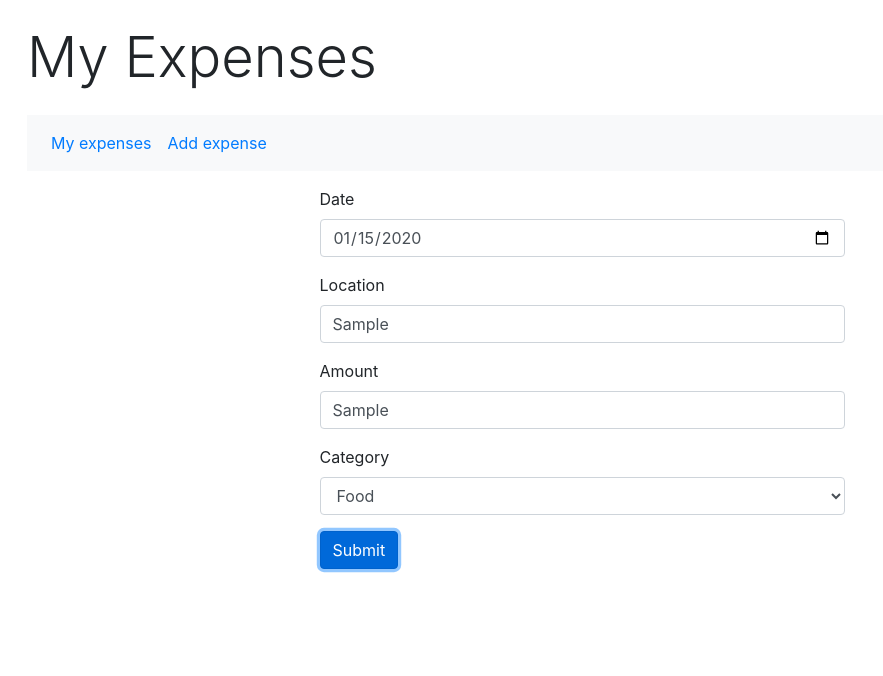
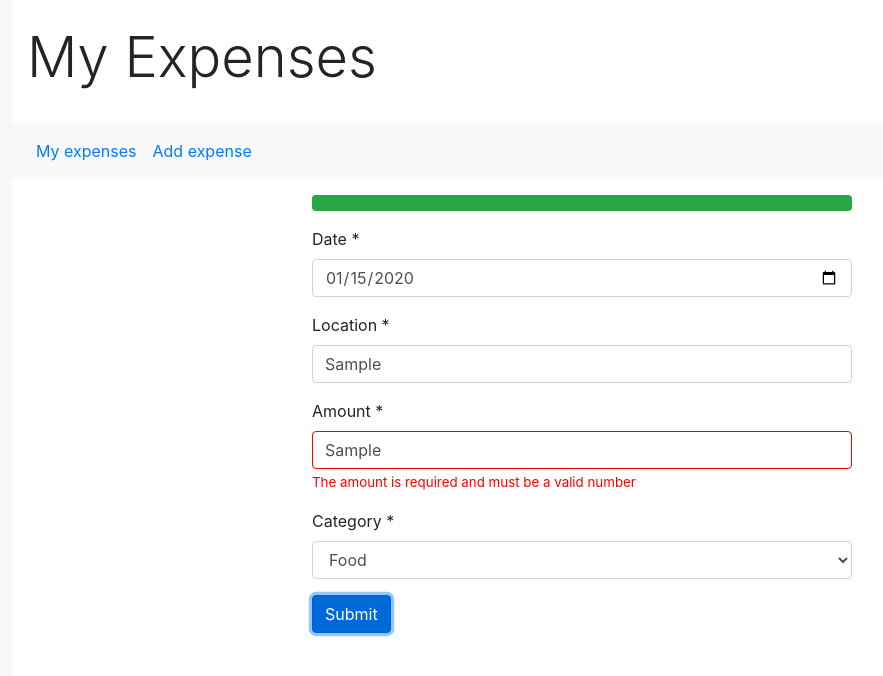
Before and after one commit to stubailey18/expenses-tracker, a React (Create React App) app: page /addexpense in a window 1280 px wide. Both pictures are taken after typing "2020-01-15", "Sample", "Sample" into the empty fields and a click on the button "Submit". Shown: the top 676 px of the page, without its empty margins (58-941 px from the left). Built offline with nearby package versions, Linux system fonts and the light colour scheme.

Commit message:
Added validation and progress bar to ExpensesForm; other minor aesthetic changes

```diff
--- a/public/index.html
+++ b/public/index.html
@@ -24,7 +24,7 @@
       work correctly both with client-side routing and a non-root public URL.
       Learn how to configure a non-root public URL by running `npm run build`.
     -->
-    <title>React App</title>
+    <title>Expenses Tracker</title>
   </head>
   <body>
     <noscript>You need to enable JavaScript to run this app.</noscript>
--- /dev/null
+++ b/src/App.css
@@ -0,0 +1,7 @@
+body {
+    background-color: #f7f7f7;
+}
+div#root > div {
+    min-height: 100vh;
+    background-color: white;
+}
--- a/src/App.js
+++ b/src/App.js
@@ -1,7 +1,8 @@
 import React, { useReducer } from 'react';
+import { Link, Route, Switch } from 'react-router-dom';
 import 'bootstrap/dist/css/bootstrap.min.css';
+import './App.css';
 import Expenses from './Expenses';
-import { BrowserRouter, Link, Route, Switch } from 'react-router-dom';
 import ExpenseForm from './ExpenseForm';
 
 const reducer = (prevState, action) => {
@@ -30,9 +31,8 @@ export default function App() {
 
   return (
     <div className="container">
-      <h1 className="display-4 mt-4 mb-4">My Expenses</h1>
-      <BrowserRouter>
-        <nav className="navbar navbar-expand-sm bg-light mb-3">
+      <h1 className="display-4 pt-4 pb-4">My Expenses</h1>
+      <nav className="row navbar navbar-expand-sm bg-light mb-3">
         <ul className="navbar-nav">
           <li className="nav-item">
             <Link to="/" className="nav-link">My expenses</Link>
@@ -48,7 +48,6 @@ export default function App() {
           <Route path="/addexpense"><ExpenseForm /></Route>
         </AppStateContext.Provider>
       </Switch>
-      </BrowserRouter>
     </div>
   );
 }
--- /dev/null
+++ b/src/ExpenseForm.css
@@ -0,0 +1,8 @@
+.invalidField {
+    border: solid 1px red;
+}
+
+.invalidField + span {
+    font-size: smaller;
+    color: red;
+}
--- a/src/ExpenseForm.js
+++ b/src/ExpenseForm.js
@@ -1,5 +1,6 @@
-import React, { useContext, useState } from 'react';
+import React, { useContext, useEffect, useState } from 'react';
 import { AppStateContext } from './App';
+import './ExpenseForm.css';
 
 const toUkDate = usDate => {
     const regex = /(\d+)-(\d+)-(\d+)/g;
@@ -7,46 +8,82 @@ const toUkDate = usDate => {
     return `${d}/${m}/${y}`;
 }
 
+const isNum = str => !!str && !isNaN(str);
+
 export default function ExpenseForm() {
 
     const [date, setDate] = useState('');
     const [location, setLocation] = useState('');
     const [amount, setAmount] = useState('');
     const [category, setCategory] = useState('Food');
-
+    const [progress, setProgress] = useState(25);
+    const [formSubmitted, setFormSubmitted] = useState(false);
     const {dispatch} = useContext(AppStateContext);
 
+    useEffect(() => {
+        setProgress([date, location, amount, category]
+            .filter(field => field)
+            .map(field => 25)
+            .reduce((sum, num) => sum + num));
+    }, [date, location, amount, category]);
+
+    const handleSubmit = () => {
+        setFormSubmitted(true);
+        if (date && location && isNum(amount)) {
+            dispatch({
+                type: 'newExpense',
+                payload: {
+                    date: toUkDate(date),
+                    location: location,
+                    amount: +amount,
+                    category: category
+                }
+            });
+            setFormSubmitted(false);
+            setDate('');
+            setLocation('');
+            setAmount('');
+            setCategory('Food');
+        }
+    }
+
     return (
-        <div className="container">
+        <div>
             <div className="row justify-content-center">
                 <div className="col-sm-10 col-md-8 col-lg-6">
+                    <div className="progress mb-3">
+                        <div className="progress-bar bg-success" style={{width: `${progress}%`}}></div>
+                    </div>
                     <form>
                         <div className="form-group">
-                            <label>Date</label>
+                            <label>Date *</label>
                             <input
                                 type="date"
                                 value={date}
                                 onChange={e => setDate(e.target.value)}
-                                className="form-control" />
+                                className={`form-control ${!date && formSubmitted && 'invalidField'}`} />
+                            {!date && formSubmitted && <span>The date is required</span>}
                         </div>
                         <div className="form-group">
-                            <label>Location</label>
+                            <label>Location *</label>
                             <input
                                 type="text"
                                 value={location}
                                 onChange={e => setLocation(e.target.value)}
-                                className="form-control" />
+                                className={`form-control ${!location && formSubmitted && 'invalidField'}`} />
+                            {!location && formSubmitted && <span>The location is required</span>}
                         </div>
                         <div className="form-group">
-                            <label>Amount</label>
+                            <label>Amount *</label>
                             <input
                                 type="text"
                                 value={amount}
                                 onChange={e => setAmount(e.target.value)}
-                                className="form-control" />
+                                className={`form-control ${!isNum(amount) && formSubmitted && 'invalidField'}`} />
+                            {!isNum(amount) && formSubmitted && <span>The amount is required and must be a valid number</span>}
                         </div>
                         <div className="form-group">
-                            <label>Category</label>
+                            <label>Category *</label>
                             <select
                                 value={category}
                                 onChange={e => setCategory(e.target.value)}
@@ -59,17 +96,7 @@ export default function ExpenseForm() {
                         <div className="form-group">
                             <button
                                 type="button"
-                                onClick={() => {
-                                    dispatch({
-                                        type: 'newExpense',
-                                        payload: {
-                                            date: toUkDate(date),
-                                            location: location,
-                                            amount: +amount,
-                                            category: category
-                                        }
-                                    });
-                                }}
+                                onClick={handleSubmit}
                                 className="btn btn-primary">
                                 Submit
                             </button>
--- a/src/ExpensesFilterForm.js
+++ b/src/ExpensesFilterForm.js
@@ -5,8 +5,7 @@ export default function ExpensesFilterForm() {
 
     const [field, setField] = useState('date');
     const [operator, setOperator] = useState('=');
-    const [value, setValue] = useState(new Date().toLocaleTimeString());
-
+    const [value, setValue] = useState('');
     const {dispatch} = useContext(AppStateContext);
 
     return (
--- a/src/index.js
+++ b/src/index.js
@@ -1,23 +1,14 @@
 import React from 'react';
 import ReactDOM from 'react-dom';
+import { BrowserRouter } from 'react-router-dom';
 import App from './App';
 import reportWebVitals from './reportWebVitals';
 
-// this is the app's entry point
-// this scrips is used by the bundler to determine what to bundle
-// it is this script that renders to the DOM
-// you're unlikely to render directly to the DOM anywhere else
-
-// <App /> is a custom HTML element (a component)
-// the creation of custom elements is NOT a React thing, it's a JS thing
-
-// <React.StrictMode> enables various checks in development mode
-// e.g. it will result in some functions being executed twice
-// it has NO effect in production mode
-
 ReactDOM.render(
   <React.StrictMode>
-    <App />
+    <BrowserRouter>
+      <App />
+    </BrowserRouter>
   </React.StrictMode>,
   document.getElementById('root')
 );
```
Lines whose indentation alone changed are shown as unchanged.
